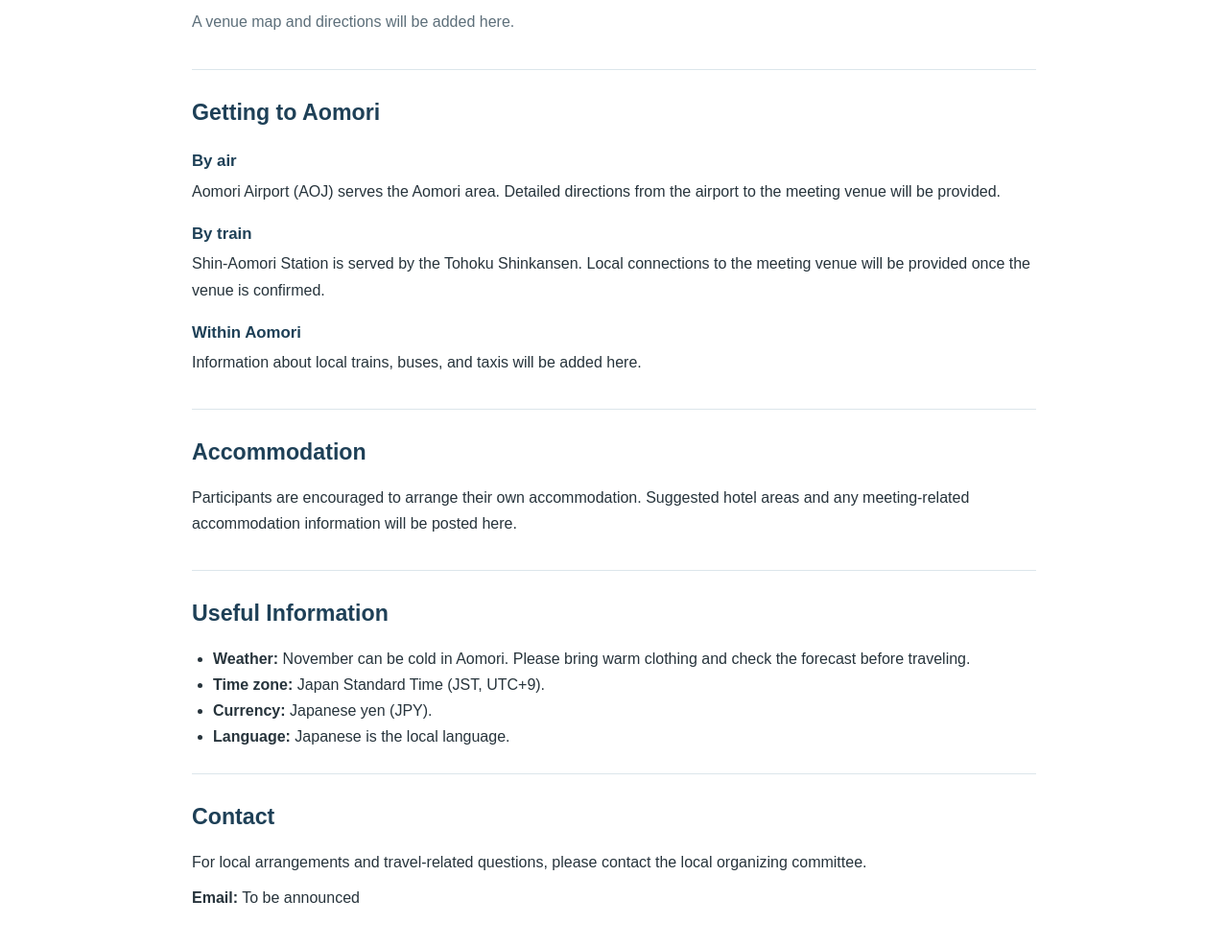
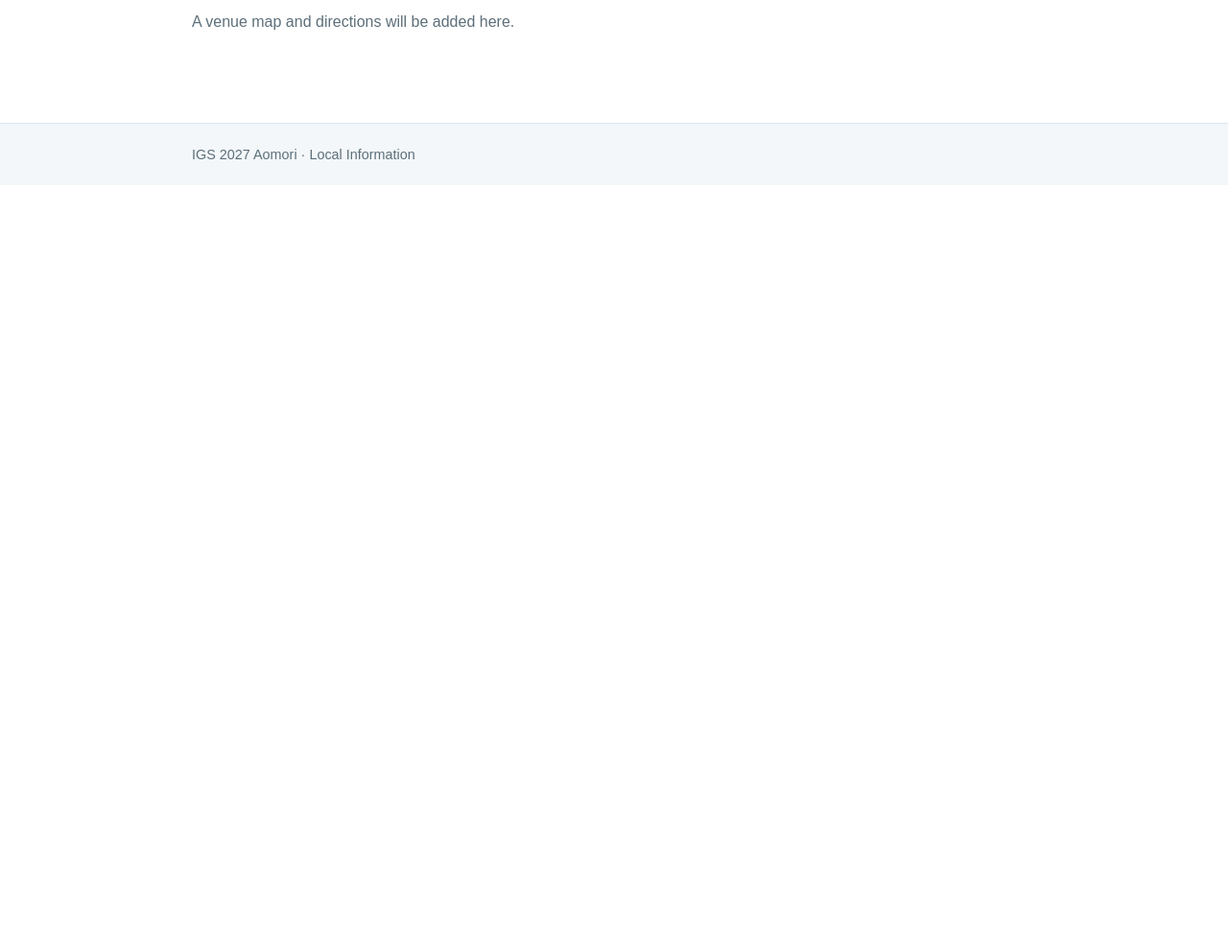
Before and after one commit to seppyobosaikt/igs2027, a plain HTML site: page index.html in a window 1280 px wide. Shown: the part 507-1494 px from the top of the page at 96% size. After the commit the page ends 800 px from the top, so only its background shows below. Drawn offline with Linux system fonts and the light colour scheme.

Commit message:
Update index.html

```diff
--- a/index.html
+++ b/index.html
@@ -74,37 +74,6 @@
       </div>
       <p class="muted" style="margin-top: 12px;">A venue map and directions will be added here.</p>
     </section>
-
-    <section id="access">
-      <h2>Getting to Aomori</h2>
-      <h3>By air</h3>
-      <p>Aomori Airport (AOJ) serves the Aomori area. Detailed directions from the airport to the meeting venue will be provided.</p>
-      <h3>By train</h3>
-      <p>Shin-Aomori Station is served by the Tohoku Shinkansen. Local connections to the meeting venue will be provided once the venue is confirmed.</p>
-      <h3>Within Aomori</h3>
-      <p>Information about local trains, buses, and taxis will be added here.</p>
-    </section>
-
-    <section id="accommodation">
-      <h2>Accommodation</h2>
-      <p>Participants are encouraged to arrange their own accommodation. Suggested hotel areas and any meeting-related accommodation information will be posted here.</p>
-    </section>
-
-    <section id="information">
-      <h2>Useful Information</h2>
-      <ul>
-        <li><strong>Weather:</strong> November can be cold in Aomori. Please bring warm clothing and check the forecast before traveling.</li>
-        <li><strong>Time zone:</strong> Japan Standard Time (JST, UTC+9).</li>
-        <li><strong>Currency:</strong> Japanese yen (JPY).</li>
-        <li><strong>Language:</strong> Japanese is the local language.</li>
-      </ul>
-    </section>
-
-    <section id="contact">
-      <h2>Contact</h2>
-      <p>For local arrangements and travel-related questions, please contact the local organizing committee.</p>
-      <p><strong>Email:</strong> To be announced</p>
-    </section>
   </main>
 
   <footer>
```
